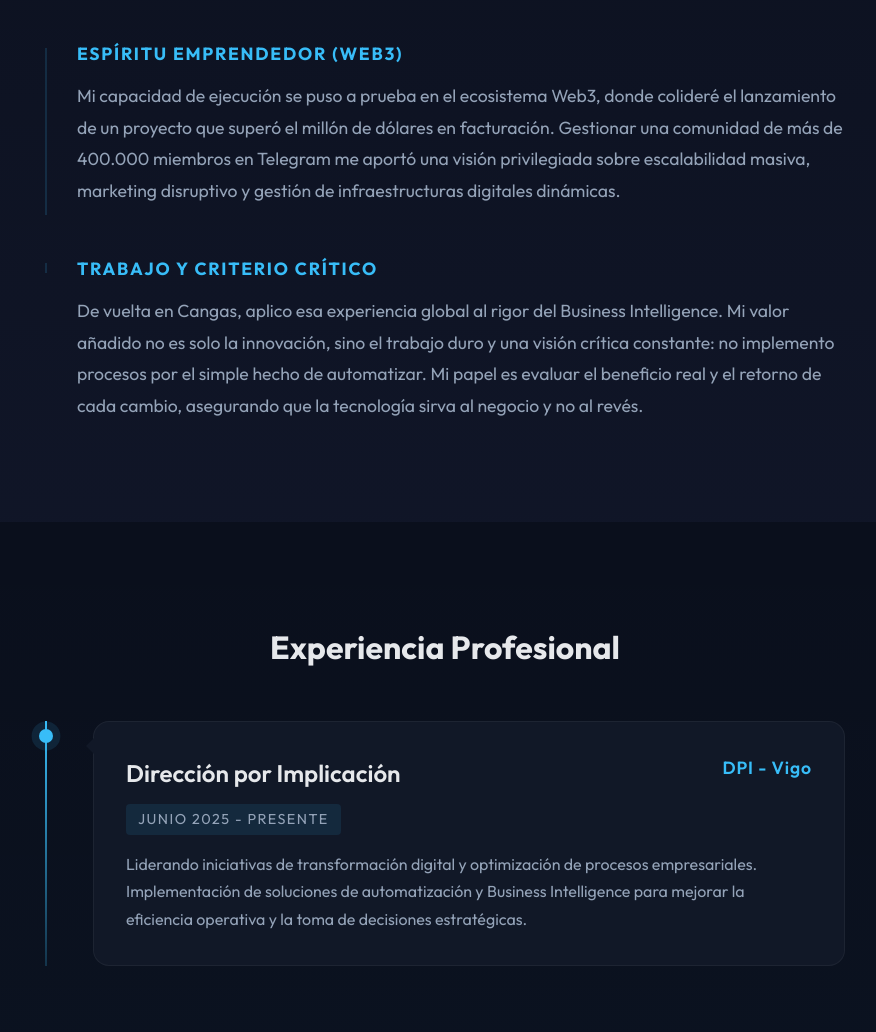
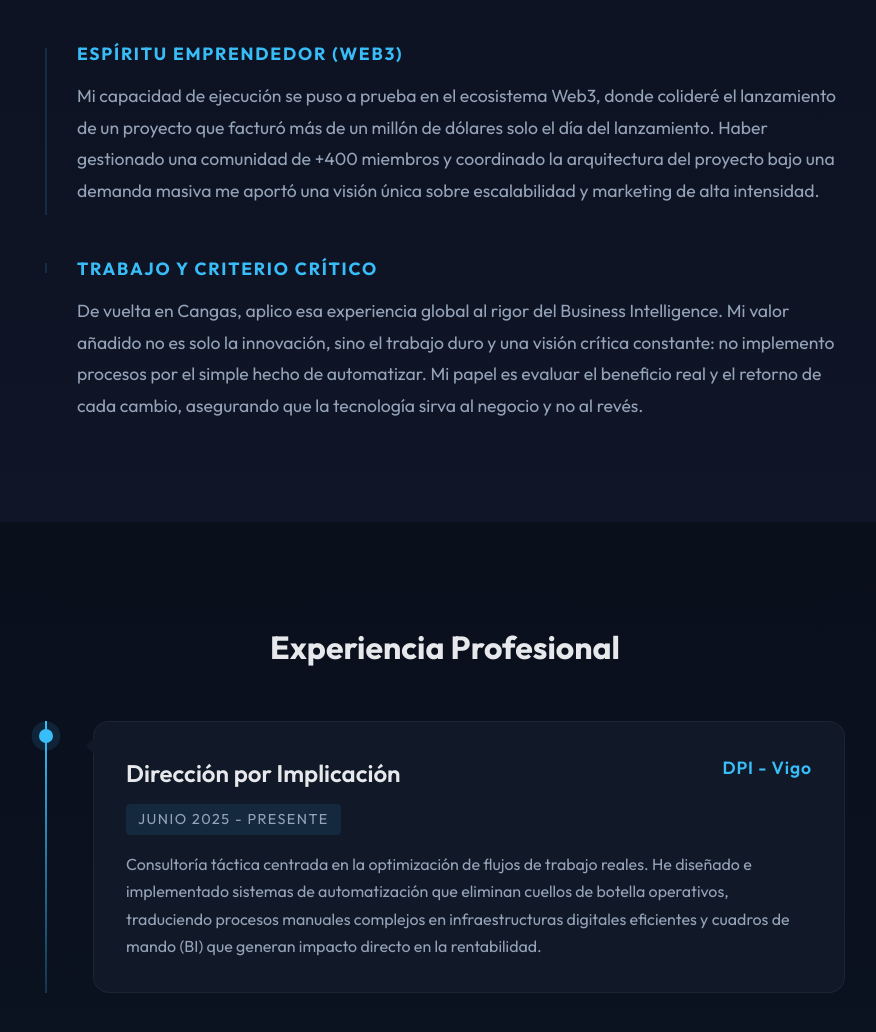
Before and after one commit to vperez-droid/victor-perez-portfolio, a plain HTML site: page index.html in a window 1280 px wide. Shown: the part 2583-3615 px from the top of the page, without its empty margins (195-1071 px from the left). Drawn offline with nearby package versions, Linux system fonts and the light colour scheme; a web font is replaced by a local one.

Commit message:
Update Experience with real-world impact and Story with specific Web3 launch metrics

```diff
--- a/index.html
+++ b/index.html
@@ -116,10 +116,10 @@
                         <div class="story-item">
                             <h4>Espíritu Emprendedor (Web3)</h4>
                             <p>Mi capacidad de ejecución se puso a prueba en el ecosistema Web3, donde colideré el
-                                lanzamiento de un proyecto que superó el millón de dólares en facturación. Gestionar una
-                                comunidad de más de 400.000 miembros en Telegram me aportó una visión privilegiada sobre
-                                escalabilidad masiva, marketing disruptivo y gestión de infraestructuras digitales
-                                dinámicas.</p>
+                                lanzamiento de un proyecto que facturó más de un millón de dólares solo el día del
+                                lanzamiento. Haber gestionado una comunidad de +400 miembros y coordinado la
+                                arquitectura del proyecto bajo una demanda masiva me aportó una visión única sobre
+                                escalabilidad y marketing de alta intensidad.</p>
                         </div>
 
                         <div class="story-item">
@@ -148,10 +148,10 @@
                             </div>
                             <p class="timeline-period">Junio 2025 - Presente</p>
                             <p class="timeline-description">
-                                Liderando iniciativas de transformación digital y optimización de procesos
-                                empresariales.
-                                Implementación de soluciones de automatización y Business Intelligence para mejorar la
-                                eficiencia operativa y la toma de decisiones estratégicas.
+                                Consultoría táctica centrada en la optimización de flujos de trabajo reales. He diseñado
+                                e implementado sistemas de automatización que eliminan cuellos de botella operativos,
+                                traduciendo procesos manuales complejos en infraestructuras digitales eficientes y
+                                cuadros de mando (BI) que generan impacto directo en la rentabilidad.
                             </p>
                         </div>
                     </div>
```
